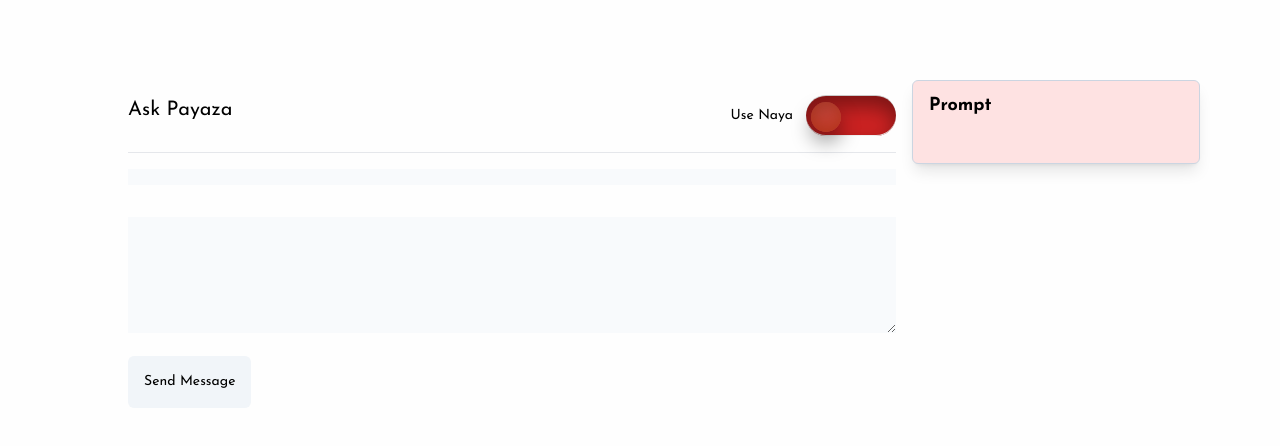
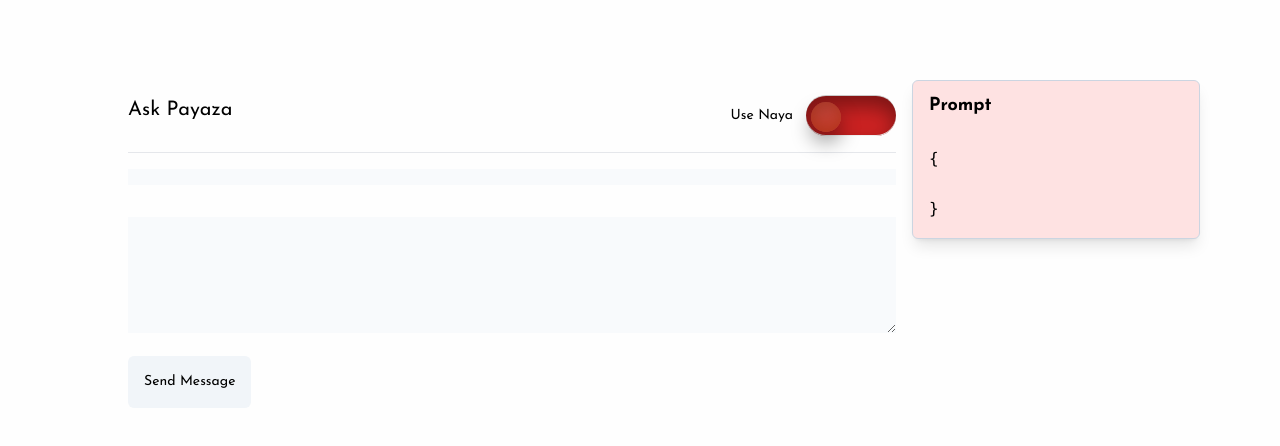
Before and after one commit to gideononyewuenyi/naya-demo, a Next.js app: page / in a window 1280 px wide. Shown: the top 446 px of the page. Built offline with nearby package versions, Linux system fonts and the light colour scheme.

Commit message:
add curly braces

```diff
--- a/src/app/page.tsx
+++ b/src/app/page.tsx
@@ -89,7 +89,10 @@ export default function Home() {
           <h2 className="font-bold text-lg">Prompt</h2>
         </div>
         <div className="p-4">
-          <code>{input}</code>
+          <code>
+            &#123;
+            <br /> {input} <br /> &#125;
+          </code>
         </div>
       </div>
     </main>
```
